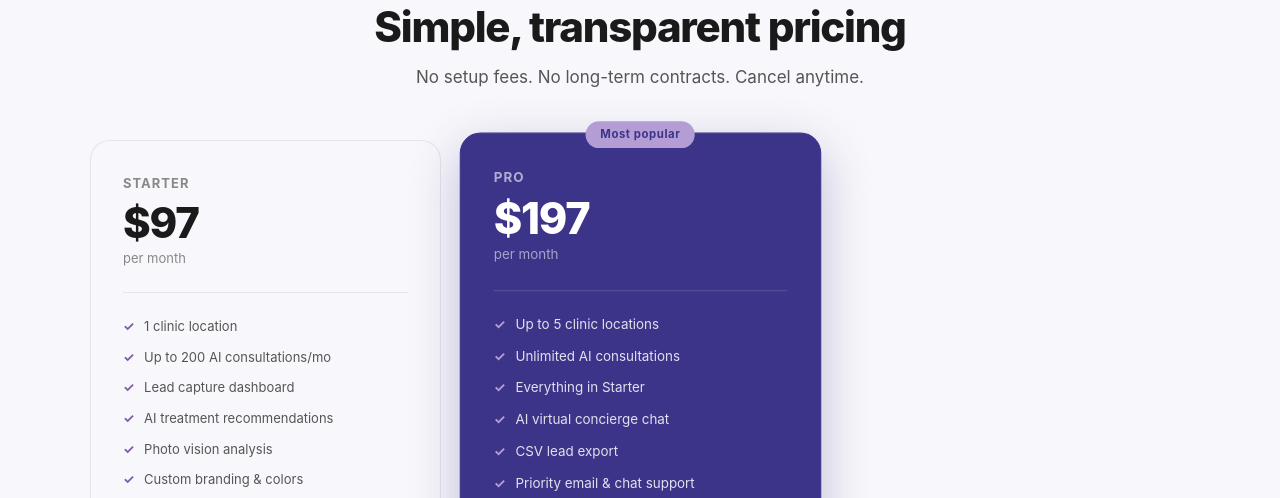
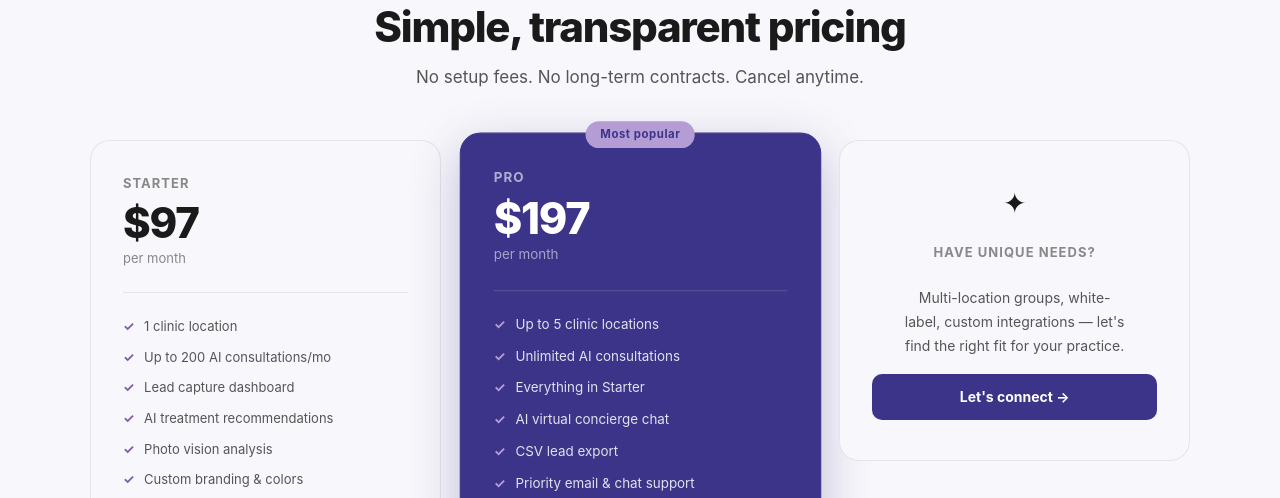
Before and after one commit to caitlinjanell/medspa-widget, a website: page public/landing.html in a window 1280 px wide. Shown: the part 2998-3496 px from the top of the page. Drawn offline with Linux system fonts and the light colour scheme; no server answers.

Commit message:
feat: add custom needs CTA card to pricing section

```diff
--- a/public/landing.html
+++ b/public/landing.html
@@ -393,6 +393,12 @@ footer{background:#111;color:rgba(255,255,255,.55);padding:3rem 1.5rem}
         </ul>
         <a href="mailto:caitlinjanell@gmail.com?subject=Pro Plan — Hey, Maeve!" class="price-cta">Get started</a>
       </div>
+      <div class="price-card" style="display:flex;flex-direction:column;justify-content:center;align-items:center;text-align:center;gap:1rem;padding:2.5rem 2rem">
+        <div style="font-size:28px">✦</div>
+        <div class="price-tier">Have unique needs?</div>
+        <p style="font-size:14px;color:var(--t2);line-height:1.7;max-width:220px">Multi-location groups, white-label, custom integrations — let's find the right fit for your practice.</p>
+        <a href="mailto:caitlinjanell@gmail.com?subject=Custom — Hey, Maeve!" class="price-cta" style="width:100%">Let's connect →</a>
+      </div>
     </div>
   </div>
 </section>
```
